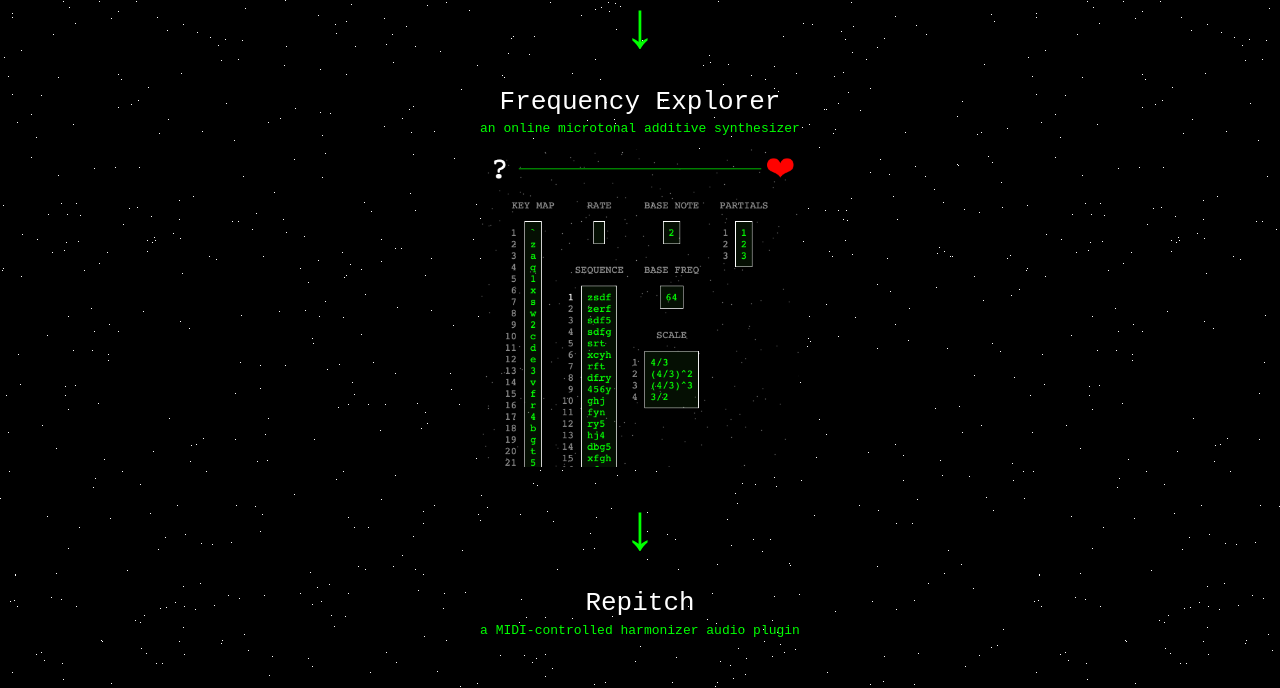
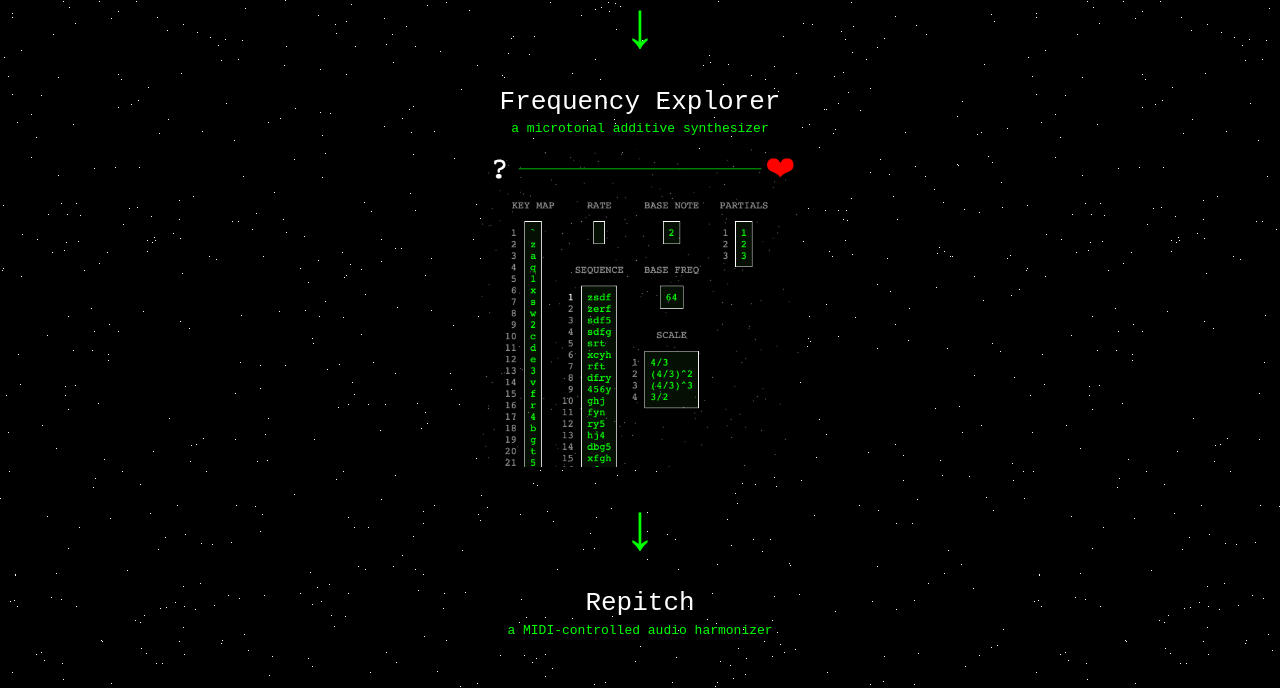
Before and after one commit to ellapollack/ellapollack.github.io, a plain HTML site: page index.html in a window 1280 px wide. Shown: the part 1440-2128 px from the top of the page. Drawn offline with Linux system fonts and the light colour scheme.

Commit message:
Update index.html

```diff
--- a/index.html
+++ b/index.html
@@ -84,7 +84,7 @@
 
 <div>
   <pre class="title">Frequency Explorer</pre>
-  <pre>an online microtonal additive synthesizer</pre>
+  <pre>a microtonal additive synthesizer</pre>
   <a class="box" href="https://maxis.cool/frex" style="background-image: url(assets/frex.png);"></a>
 </div>
 
@@ -92,7 +92,7 @@
 
 <div>
   <pre class="title">Repitch</pre>
-  <pre>a MIDI-controlled harmonizer audio plugin</pre>
+  <pre>a MIDI-controlled audio harmonizer</pre>
   <a class="box" href="https://maxpollack.itch.io/repitch" style="background-image: url(assets/repitch.png); background-size: 130px 241px;"></a>
 </div>
 
```
